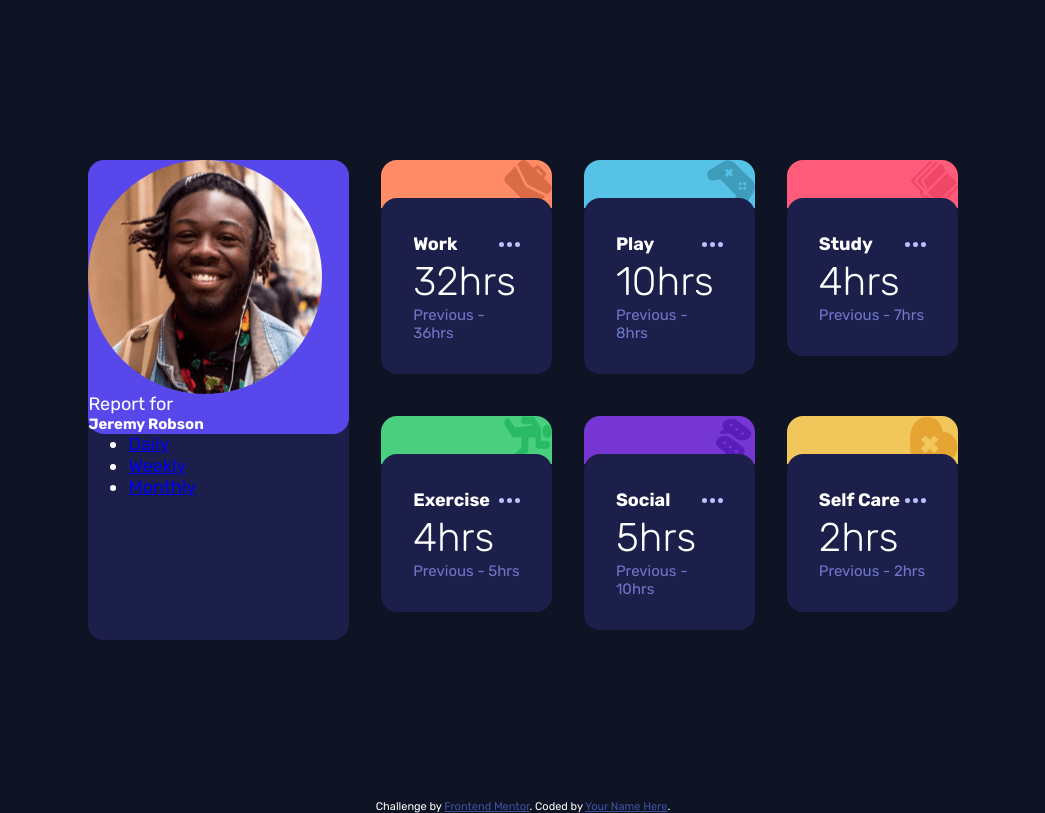
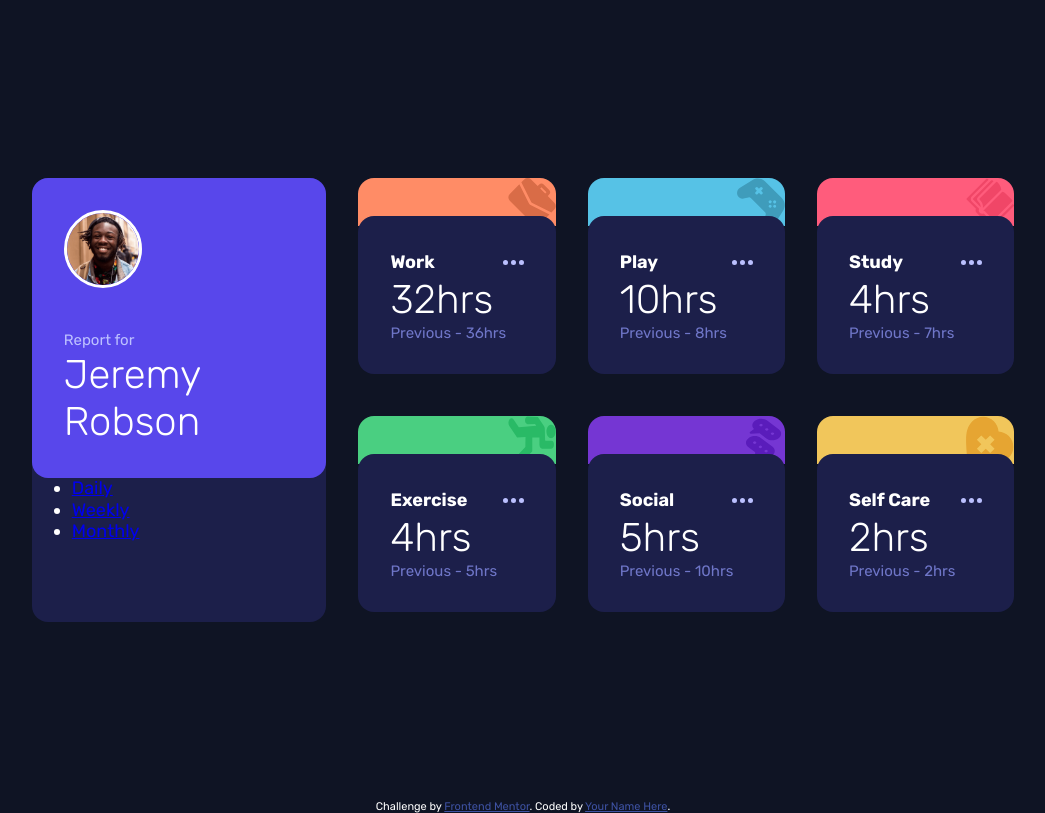
Before and after one commit to jeremie1207/Frontend-Mentor---Time-tracking-dashboard-solution, a plain HTML site: page index.html in a window 1280 px wide. Shown: the whole page, without its empty margins (117-1162 px from the left). Drawn offline with Linux system fonts and the light colour scheme.

Commit message:
style(ui) : style profile-info

```diff
--- a/index.html
+++ b/index.html
@@ -37,7 +37,7 @@
     <main class="grid-container">
       <article class="card grid-container grid-gap">
         <section class="profile bg-desaturated-blue border-radius-16">
-          <section class="profile-info bg-purple-600 border-radius-16">
+          <section class="profile-info bg-purple-600 border-radius-16 padding-32 flex-container align-items-center">
             <img
               src="./images/image-jeremy.png"
               alt="Profile Picture of Jeremy Robson"
@@ -80,7 +80,7 @@
                 <h4>Work</h4>
                 <img src="./images/icon-ellipsis.svg" alt="Ellipsis Icon" />
               </section>
-              <section class="activity_card__info--time">
+              <section class="activity_card__info--time flex-container justify-content-space-between align-items-center">
                 <p class="current-hours">32hrs</p>
                 <p class="previous-hours">Previous - 36hrs</p>
               </section>
@@ -99,7 +99,7 @@
                 <h4>Play</h4>
                 <img src="./images/icon-ellipsis.svg" alt="Ellipsis Icon" />
               </section>
-              <section class="activity_card__info--time">
+              <section class="activity_card__info--time flex-container justify-content-space-between align-items-center">
                 <p class="current-hours">10hrs</p>
                 <p class="previous-hours">Previous - 8hrs</p>
               </section>
@@ -118,7 +118,7 @@
                 <h4>Study</h4>
                 <img src="./images/icon-ellipsis.svg" alt="Ellipsis Icon" />
               </section>
-              <section class="activity_card__info--time">
+              <section class="activity_card__info--time flex-container justify-content-space-between align-items-center">
                 <p class="current-hours">4hrs</p>
                 <p class="previous-hours">Previous - 7hrs</p>
               </section>
@@ -137,7 +137,7 @@
                 <h4>Exercise</h4>
                 <img src="./images/icon-ellipsis.svg" alt="Ellipsis Icon" />
               </section>
-              <section class="activity_card__info--time">
+              <section class="activity_card__info--time flex-container justify-content-space-between align-items-center">
                 <p class="current-hours">4hrs</p>
                 <p class="previous-hours">Previous - 5hrs</p>
               </section>
@@ -157,7 +157,7 @@
                 <h4>Social</h4>
                 <img src="./images/icon-ellipsis.svg" alt="Ellipsis Icon" />
               </section>
-              <section class="activity_card__info--time">
+              <section class="activity_card__info--time flex-container justify-content-space-between align-items-center">
                 <p class="current-hours">5hrs</p>
                 <p class="previous-hours">Previous - 10hrs</p>
               </section>
@@ -178,7 +178,7 @@
                 <h4>Self Care</h4>
                 <img src="./images/icon-ellipsis.svg" alt="Ellipsis Icon" />
               </section>
-              <section class="activity_card__info--time">
+              <section class="activity_card__info--time flex-container justify-content-space-between align-items-center">
                 <p class="current-hours">2hrs</p>
                 <p class="previous-hours">Previous - 2hrs</p>
               </section>
--- a/styles/style.css
+++ b/styles/style.css
@@ -272,6 +272,13 @@ main {
   }
 }
 
+@media (min-width: 48rem) {
+  .activity_card__info--time {
+    align-items: flex-start;
+    flex-direction: column;
+  }
+}
+
 .activity_card__header img {
   block-size: 3rem;
   inline-size: 3rem;
@@ -293,3 +300,47 @@ main {
   font-size: var(--font-size-15);
   line-height: var(--line-height-1-2);
 }
+
+.profile-info img {
+  block-size: 4rem;
+  inline-size: 4rem;
+  border: 3px solid var(--color-white);
+  border-radius: 50%;
+}
+
+@media (min-width: 58rem) {
+  .profile-info img {
+    block-size: 4.875rem;
+    inline-size: 4.875rem;
+  }
+}
+
+.profile-info {
+  gap:var(--spacing-24);
+}
+
+@media (min-width: 58rem) {
+  .profile-info {
+    flex-direction: column;
+    align-items: flex-start;
+    gap: var(--spacing-40);
+  }
+}
+
+.profile-text p {
+  color: var(--color-pale-blue);
+  font-size: var(--font-size-15);
+  line-height: var(--line-height-1-6);
+}
+
+.profile-text h1 {
+  font-size: var(--font-size-24);
+  font-weight: var(--font-weight-300);
+  line-height: var(--line-height-1-1-7);
+}
+
+@media (min-width: 58rem) {
+  .profile-text h1 {
+    font-size: var(--font-size-40);
+  }
+}
```
